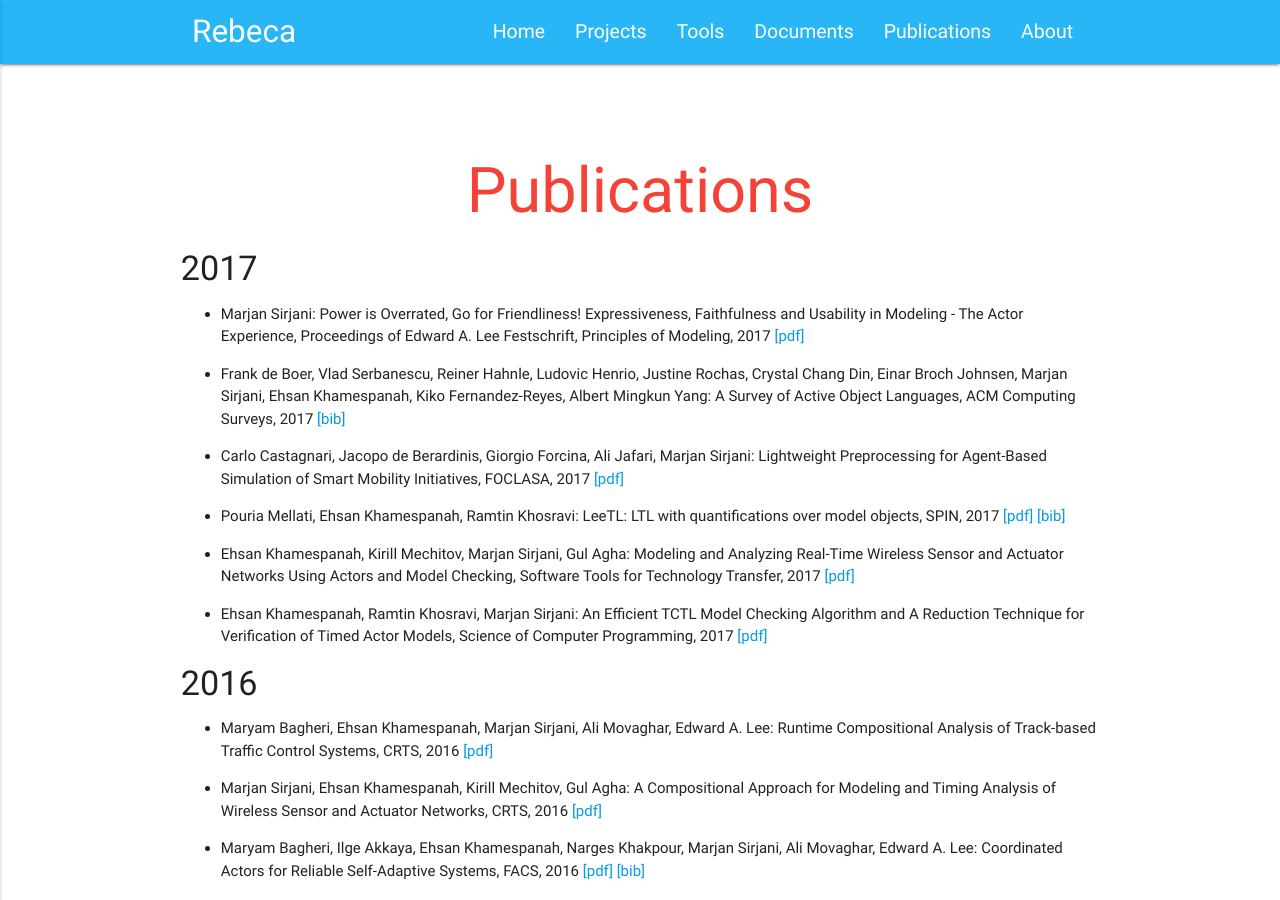
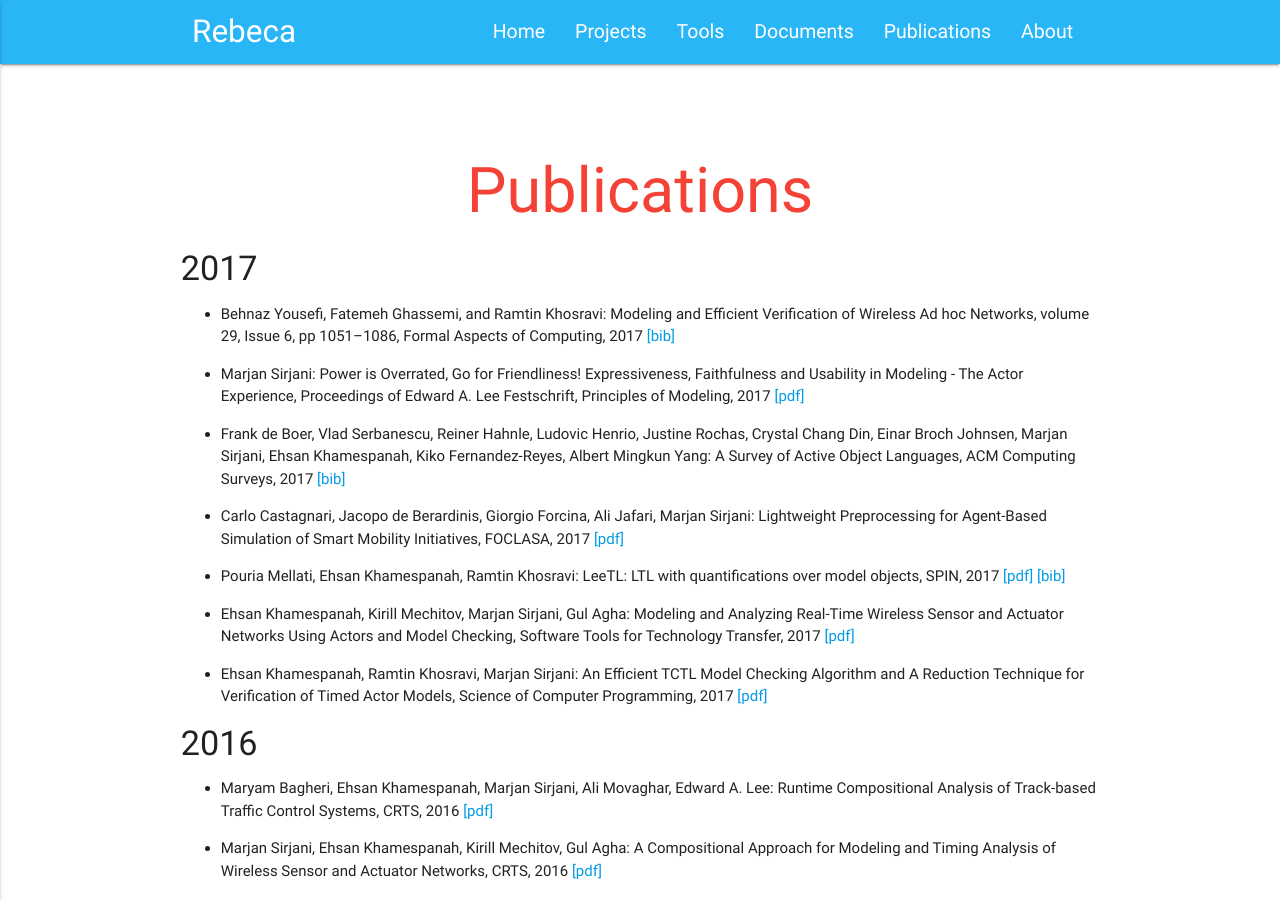
Before and after one commit to rebeca-lang/rebeca-lang.github.io, a Jekyll site: the page built from publications.md, in a window 1280 px wide and 900 px high. Built offline with Jekyll 4.4.1, drawn with Linux system fonts in a browser that asks for light colours.

Commit message:
A new publication is added.

```diff
--- a/publications.md
+++ b/publications.md
@@ -5,6 +5,8 @@ title: Publications
 ---
 
 #### 2017
+- Behnaz Yousefi, Fatemeh Ghassemi, and Ramtin Khosravi: Modeling and Efficient Verification of Wireless Ad hoc Networks, volume 29, Issue 6, pp 1051–1086, Formal Aspects of Computing, 2017 [ [bib] ](http://dblp.uni-trier.de/rec/bibtex/journals/fac/YousefiGK17)
+
 - Marjan Sirjani: Power is Overrated, Go for Friendliness! Expressiveness, Faithfulness and Usability in Modeling - The Actor Experience, Proceedings of Edward A. Lee Festschrift, Principles of Modeling, 2017 [ [pdf] ](/assets/papers/2017/Friendliness.pdf)
 
 - Frank de Boer, Vlad Serbanescu, Reiner Hahnle, Ludovic Henrio, Justine Rochas, Crystal Chang Din, Einar Broch Johnsen, Marjan Sirjani, Ehsan Khamespanah, Kiko Fernandez-Reyes, Albert Mingkun Yang: A Survey of Active Object Languages, ACM Computing Surveys, 2017 [ [bib] ](http://dblp.uni-trier.de/rec/bibtex/journals/csur/BoerSHHRDJSKFY17)
```
